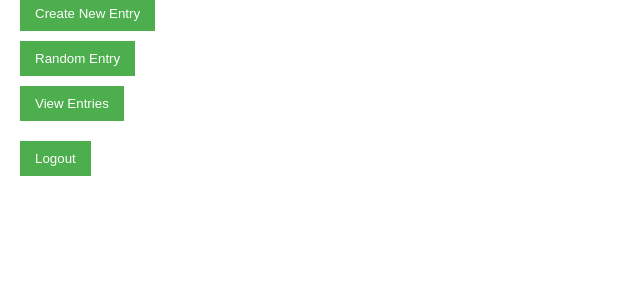
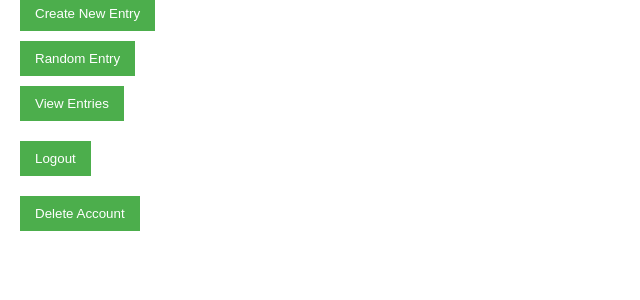
Before and after one commit to EAOZONE/SWE25, a Flask app: page / in a window 1280 px wide. Shown: the part 172-472 px from the top of the page, without its empty margins (0-640 px from the left). Run offline with Flask 3, Linux system fonts and the light colour scheme; the visitor is signed in with stand-in values (Sample User, id 1); data that the repository does not hold is empty.

Commit message:
Delete user button functions properly

```diff
--- a/app.py
+++ b/app.py
@@ -118,6 +118,21 @@ def logout():
     flash('You have been logged out.', 'success')
     return redirect(url_for('home'))
 
+@app.route('/delete', methods=['POST'])
+def delete():
+    conn = get_db_connection()
+    cursor = conn.cursor(dictionary=True)
+    user_id = session['user_id']
+    print(user_id)
+    cursor.execute("DELETE FROM User WHERE id = %s", (user_id,))
+    conn.commit()
+    flash('You have been deleted.', 'success')
+    cursor.close()
+    conn.close()
+    session.pop('user_id', None)
+    return redirect(url_for('home'))
+
+
 @app.route('/entries', methods=['POST', 'GET'])
 def entries():
     if 'user_id' not in session:
--- a/templates/home.html
+++ b/templates/home.html
@@ -23,6 +23,9 @@
         <form action="{{ url_for('logout') }}" method="POST">
             <button type="submit">Logout</button>
         </form>
+        <form action="{{ url_for('delete') }}" method="POST">
+            <button type="submit">Delete Account</button>
+        </form>
     {% else %}
         <p>Please log in to create an entry.</p>
         <a href="{{ url_for('login') }}">
```
